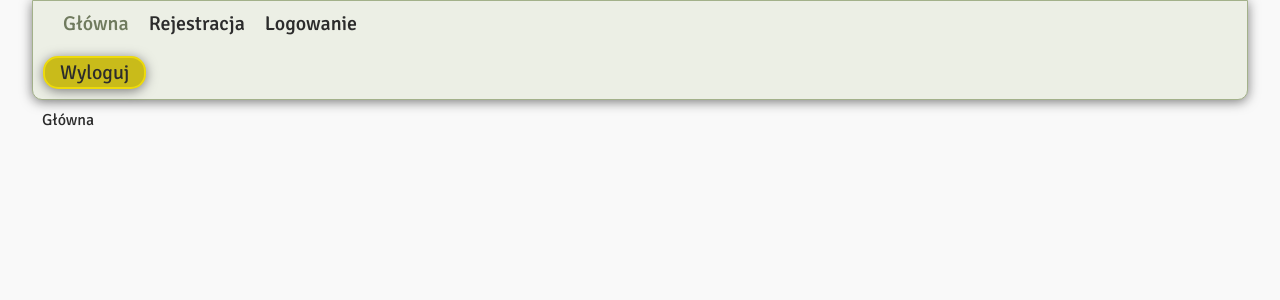
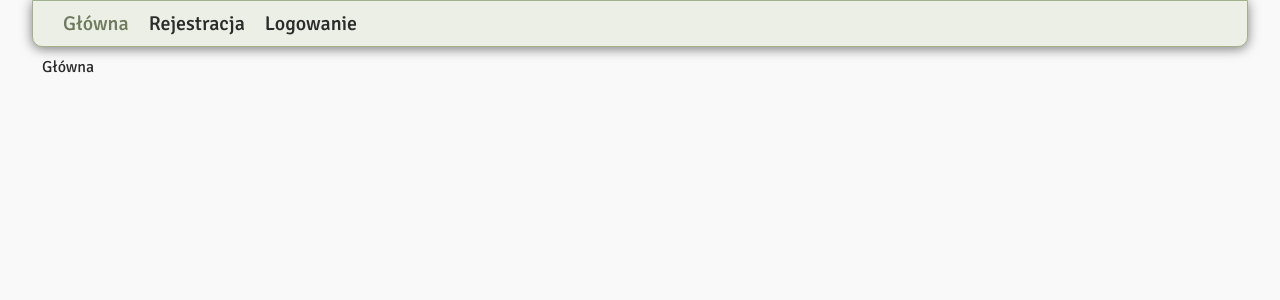
Before and after one commit to Paullina26/advertising_service, a React (Create React App) app in the folder client/: page / in a window 1280 px wide. Shown: the top 300 px of the page. Built offline with nearby package versions, Linux system fonts and the light colour scheme.

Commit message:
add logout

```diff
--- a/client/src/components/Navigation/Navigation.js
+++ b/client/src/components/Navigation/Navigation.js
@@ -1,6 +1,8 @@
 import styled from 'styled-components';
 import MainMenu from './MainMenu';
 import { Button } from 'components/buttons/Button';
+import { useContext } from 'react';
+import { GlobalContext } from 'utils/GlobalContext';
 
 export const ContainerNav = styled.div`
   margin: 0 auto;
@@ -13,11 +15,23 @@ export const ContainerNav = styled.div`
 `;
 
 const Navigation = () => {
+  const { isLogin, setIsLogin } = useContext(GlobalContext);
+
+  const handleLogout = () => {
+    console.log('wyloguj');
+    localStorage.clear();
+    setIsLogin(false);
+  };
+
   return (
     <ContainerNav>
       <div>
         <MainMenu />
-        <Button logout>Wyloguj</Button>
+        {isLogin && (
+          <Button logout onClick={handleLogout}>
+            Wyloguj
+          </Button>
+        )}
       </div>
     </ContainerNav>
   );
--- a/client/src/routes/index.js
+++ b/client/src/routes/index.js
@@ -1,6 +1,5 @@
 import { useContext } from 'react';
 import { Routes, Route } from 'react-router-dom';
-
 import HomePage from 'pages/Home';
 import UserPanel from 'pages/UserPanel';
 import Registration from 'pages/Registration';
```
